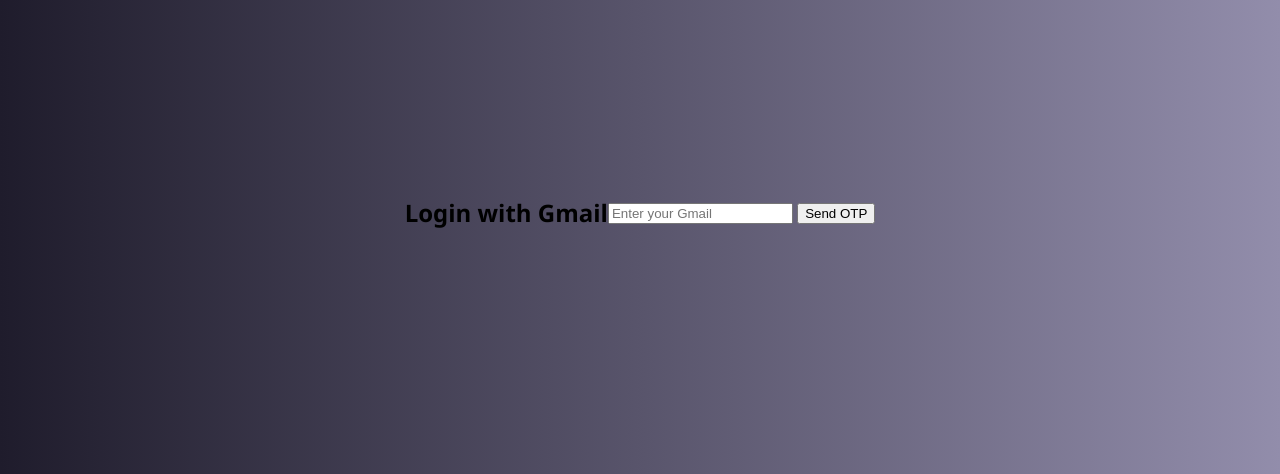
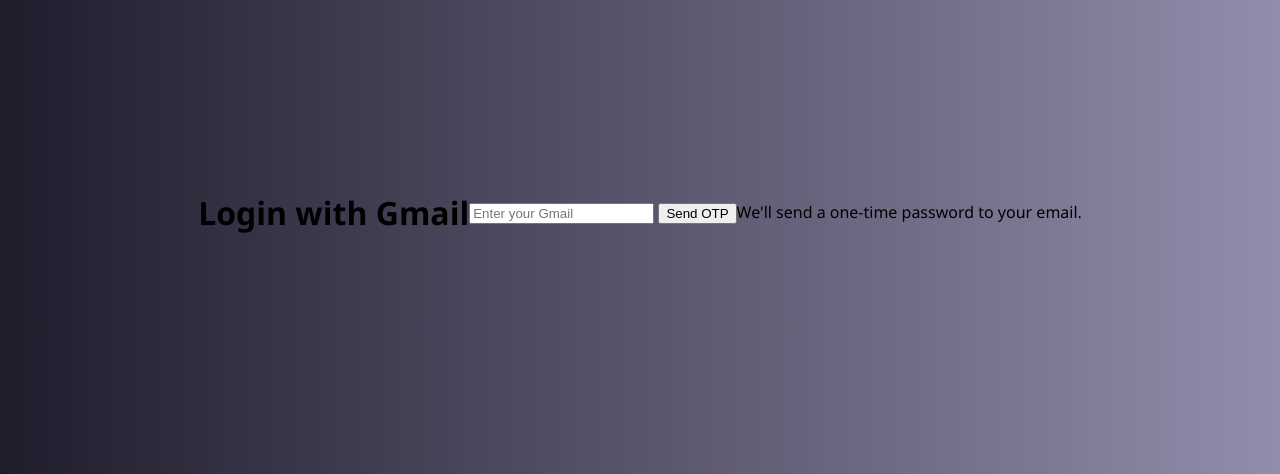
Before and after one commit to Archit0029/file-converter-website, a Flask app: page /login in a window 1280 px wide. Shown: the part 188-662 px from the top of the page. Run offline with Flask 3, Linux system fonts and the light colour scheme.

Commit message:
Update login.html

```diff
--- a/templates/login.html
+++ b/templates/login.html
@@ -1,18 +1,19 @@
-<!-- login.html -->
 <!DOCTYPE html>
 <html lang="en">
 <head>
-    <meta charset="UTF-8">
-    <title>Login</title>
-    <link rel="stylesheet" href="{{ url_for('static', filename='css/login.css') }}">
+  <meta charset="UTF-8" />
+  <meta name="viewport" content="width=device-width, initial-scale=1.0"/>
+  <title>Login - AB File Converter</title>
+  <link rel="stylesheet" href="/static/css/login.css" />
 </head>
 <body>
-    <div class="login-container">
-        <h2>Login with Gmail</h2>
-        <form action="/send_otp" method="post">
-            <input type="email" name="email" placeholder="Enter your Gmail" required>
-            <button type="submit">Send OTP</button>
-        </form>
-    </div>
+  <div class="login-container">
+    <h1>Login with Gmail</h1>
+    <form action="/send-otp" method="POST">
+      <input type="email" name="email" placeholder="Enter your Gmail" required />
+      <button type="submit">Send OTP</button>
+    </form>
+    <p class="note">We'll send a one-time password to your email.</p>
+  </div>
 </body>
 </html>
```
